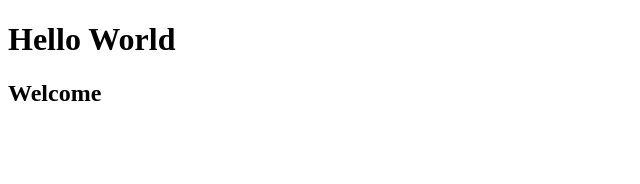
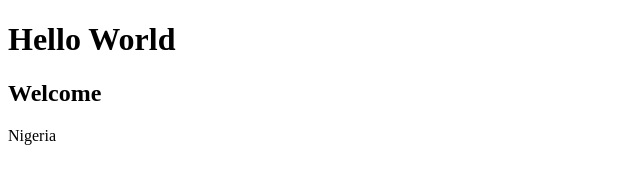
Before and after one commit to alb1nut/demo-repo, a plain HTML site: page index.html in a window 1280 px wide. Shown: the full height of the page, 0-640 px from the left. Drawn offline with Linux system fonts and the light colour scheme.

Commit message:
added Nigeria

```diff
--- a/index.html
+++ b/index.html
@@ -12,6 +12,7 @@
     <div class="container">
         <H1>Hello World</H1>
         <h2>Welcome</h2>
+        <p>Nigeria</p>
     </div>
 </body>
 
```
